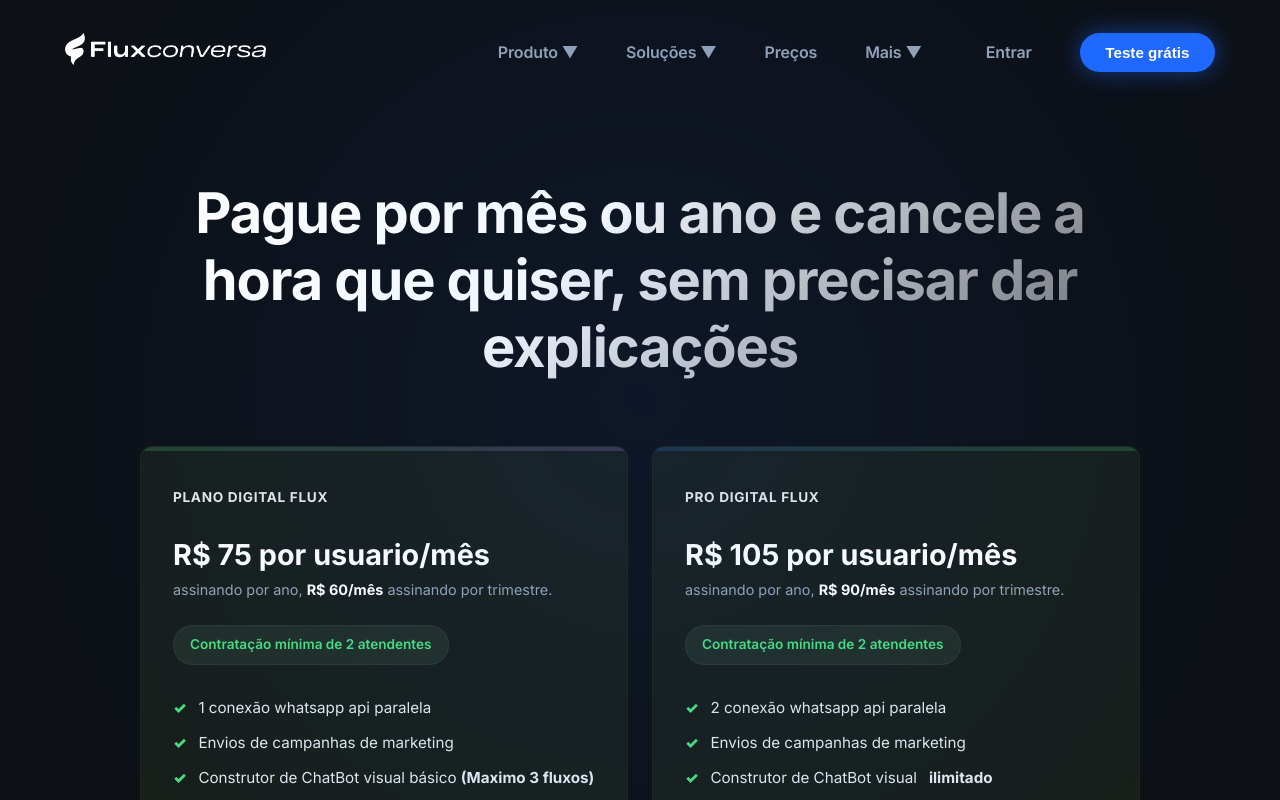
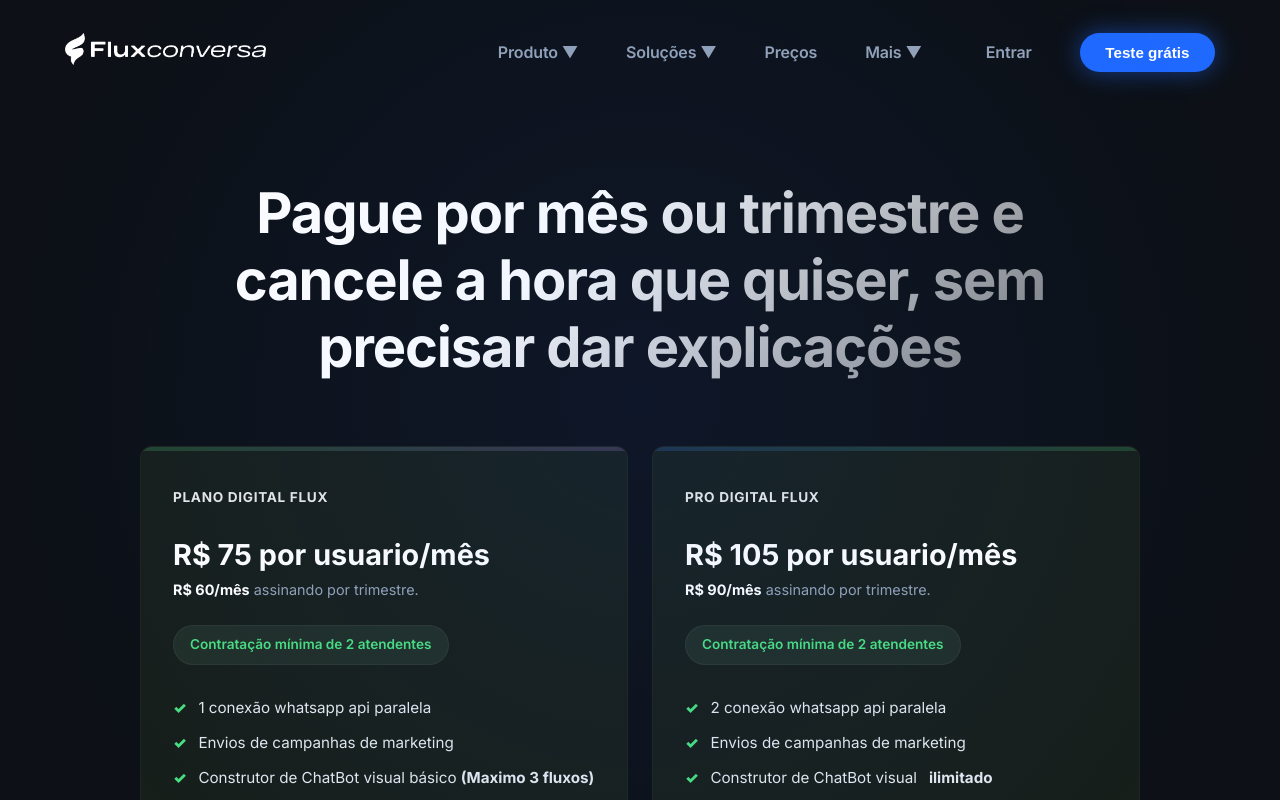
Before and after one commit to gabrielpiment/Flux1, a Nuxt app: page /precos in a window 1280 px wide. Shown: the top 800 px of the page. Built offline with nearby package versions, Linux system fonts and the light colour scheme.

Commit message:
docs(precos): update terminology to 'mês ou trimestre' and Refine add-ons section

```diff
--- a/app/pages/precos.vue
+++ b/app/pages/precos.vue
@@ -2,7 +2,8 @@
     <div class="pricing-page">
         <div class="container hero-wrap">
             <div class="pricing-header">
-                <h1 class="text-gradient">Pague por mês ou ano e cancele a hora que quiser, sem precisar dar explicações
+                <h1 class="text-gradient">Pague por mês ou trimestre e cancele a hora que quiser, sem precisar dar
+                    explicações
                 </h1>
             </div>
 
@@ -15,8 +16,7 @@
                         <div class="price-main">
                             <span class="value">R$ 75 por usuario/mês</span>
                         </div>
-                        <p class="price-detail">assinando por ano, <strong>R$ 60/mês</strong> assinando por trimestre.
-                        </p>
+                        <p class="price-detail"><strong>R$ 60/mês</strong> assinando por trimestre.</p>
                         <div class="min-badge">Contratação mínima de 2 atendentes</div>
                     </div>
                     <div class="card-body">
@@ -46,8 +46,7 @@
                         <div class="price-main">
                             <span class="value">R$ 105 por usuario/mês</span>
                         </div>
-                        <p class="price-detail">assinando por ano, <strong>R$ 90/mês</strong> assinando por trimestre.
-                        </p>
+                        <p class="price-detail"><strong>R$ 90/mês</strong> assinando por trimestre.</p>
                         <div class="min-badge">Contratação mínima de 2 atendentes</div>
                     </div>
                     <div class="card-body">
@@ -84,7 +83,7 @@
             <div id="conexoes" class="addons-section" v-motion-fade-visible>
                 <div class="addons-header">
                     <h2>TURBINE O SEU ATENDIMENTO</h2>
-                    <h3>CONEXÕES E ATENDENTES</h3>
+                    <h3>CONEXÕES</h3>
                 </div>
 
                 <div class="addons-grid">
```
